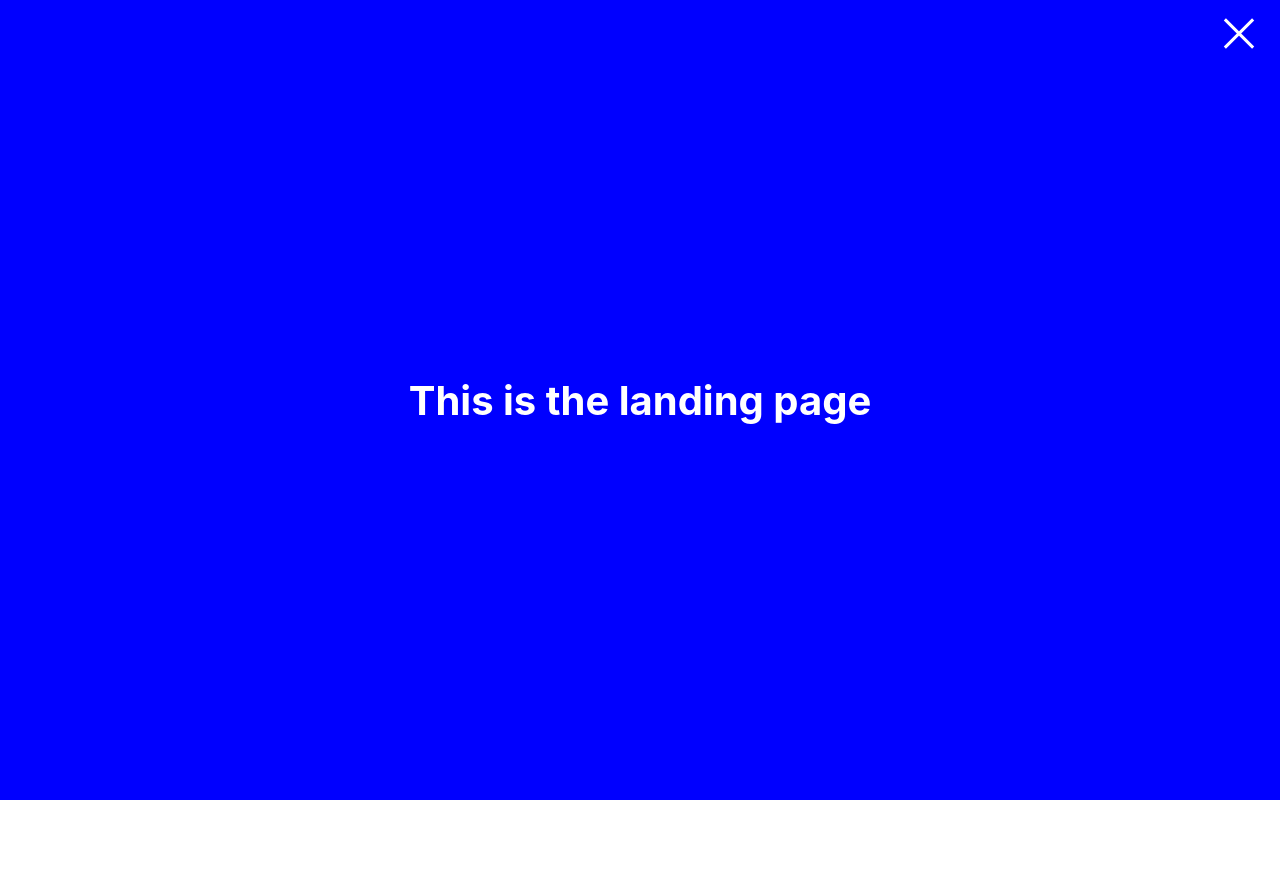
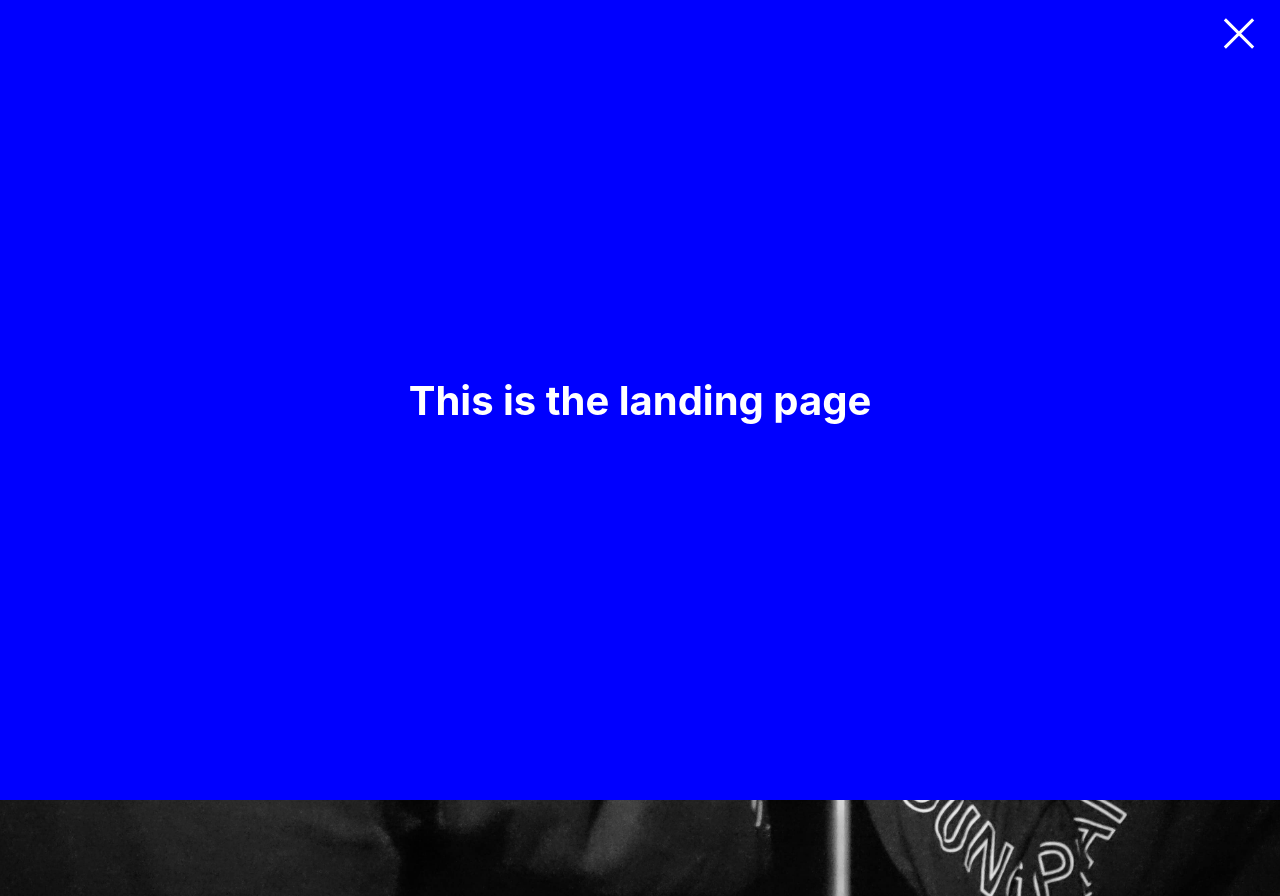
Before and after one commit to brentahrens1/young-planet-final-2020, a React (Create React App) app: page / in a window 1280 px wide. Before the commit the page ends 800 px from the top, so only its background shows below. Built offline with nearby package versions, Linux system fonts and the light colour scheme.

Commit message:
adds initial parallax styles

```diff
--- a/src/App.js
+++ b/src/App.js
@@ -3,11 +3,13 @@
 
 import NavBar from './components/NavBar/NavBar'
 import LandingPage from './components/LandingPage/LandingPage'
+import Homepage from './components/Homepage/Homepage'
 
 function App() {
   return (
     <div className="App">
       <NavBar />
+      <Homepage />
       <LandingPage />
     </div>
   );
--- /dev/null
+++ b/src/components/Homepage/Homepage.js
@@ -0,0 +1,20 @@
+import React from 'react'
+import '../../sass/_homepage.scss'
+
+const Homepage = () => {
+    return (
+        <div className="home">
+            <div className="home__section home__parallax home__banner1" />
+            <div className="home__section home__static">
+                <h1>Section one</h1>
+            </div>
+            <div className="home__section home__parallax home__banner2" />
+            <div className="home__static">
+                <h1>Section two</h1>
+            </div>
+            <div className="home__section home__parallax home__banner3" />
+        </div>
+    )
+}
+
+export default Homepage
--- /dev/null
+++ b/src/sass/_homepage.scss
@@ -0,0 +1,47 @@
+.home {
+    margin-top: 6rem;
+    height: 100vh;
+    perspective: 2px;
+    overflow-x: hidden;
+    overflow-y: auto;
+    background: #fff;
+
+    &__section {
+        height: 100vh;
+    }
+
+    &__static {
+        height: 70vh;
+        background: orange;
+
+        h1 {
+            margin: 0;
+        }
+    }
+
+    &__parallax::after {
+        content: "";
+        position: absolute;
+        top: 0;
+        right: 0;
+        bottom: 0;
+        left: 0;
+        transform: translateZ(-1px) scale(1.5);
+        background-size: 100%;
+        z-index: -1;
+    }
+
+    &__banner1::after {
+        background-image: url('../images/banners/banner1.jpg')
+    }
+
+    &__banner2::after {
+        background-image: url('../images/banners/banner2.jpg')
+    }
+
+    &__banner3::after {
+        background-image: url('../images/banners/banner3.jpg')
+    }
+
+
+}
```
